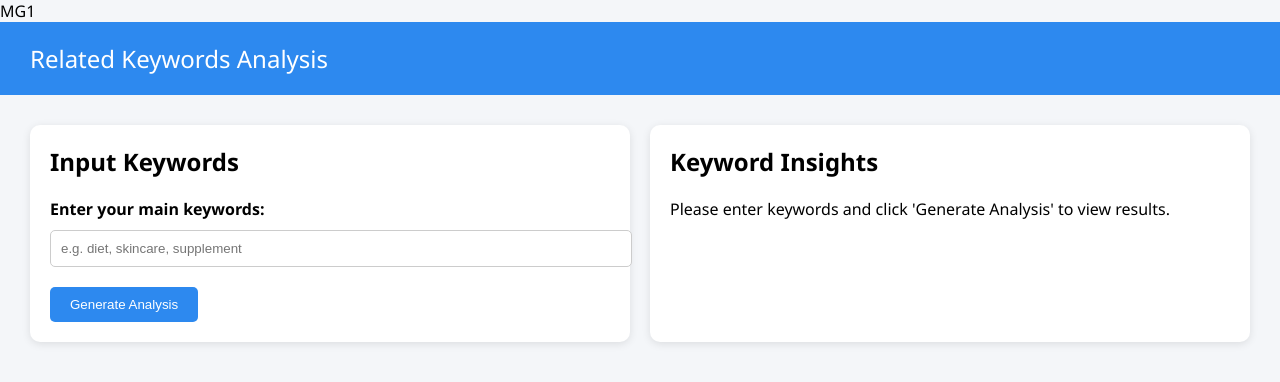
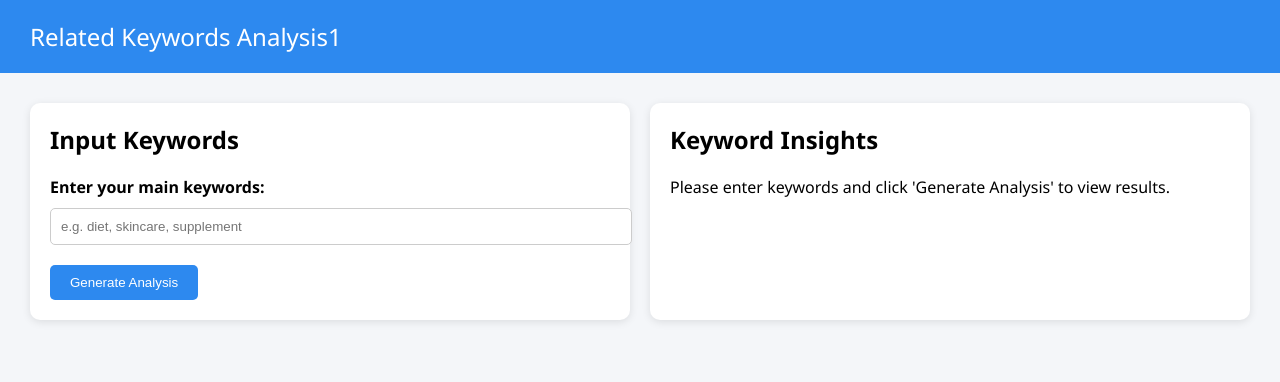
Before and after one commit to mg-365/MG-solutions-dashboard, a plain HTML site: page index.html in a window 1280 px wide. Drawn offline with Linux system fonts and the light colour scheme.

Commit message:
Update index.html

```diff
--- a/index.html
+++ b/index.html
@@ -61,8 +61,8 @@
         }
     </style>
 </head>
-<body>MG1
-    <header>Related Keywords Analysis</header>
+<body>
+    <header>Related Keywords Analysis1</header>
     <main>
         <div class="panel">
             <h2>Input Keywords</h2>
```
